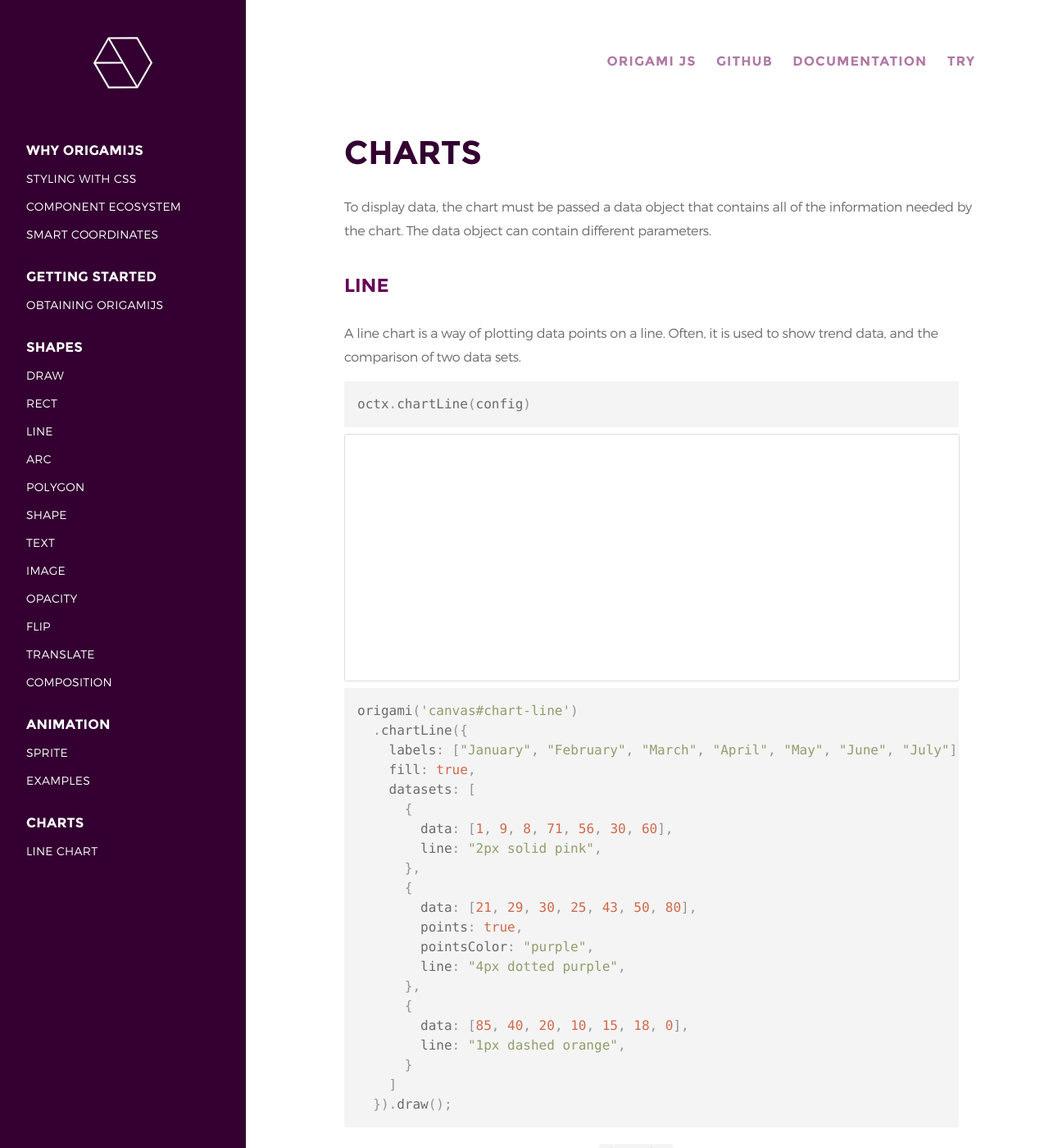
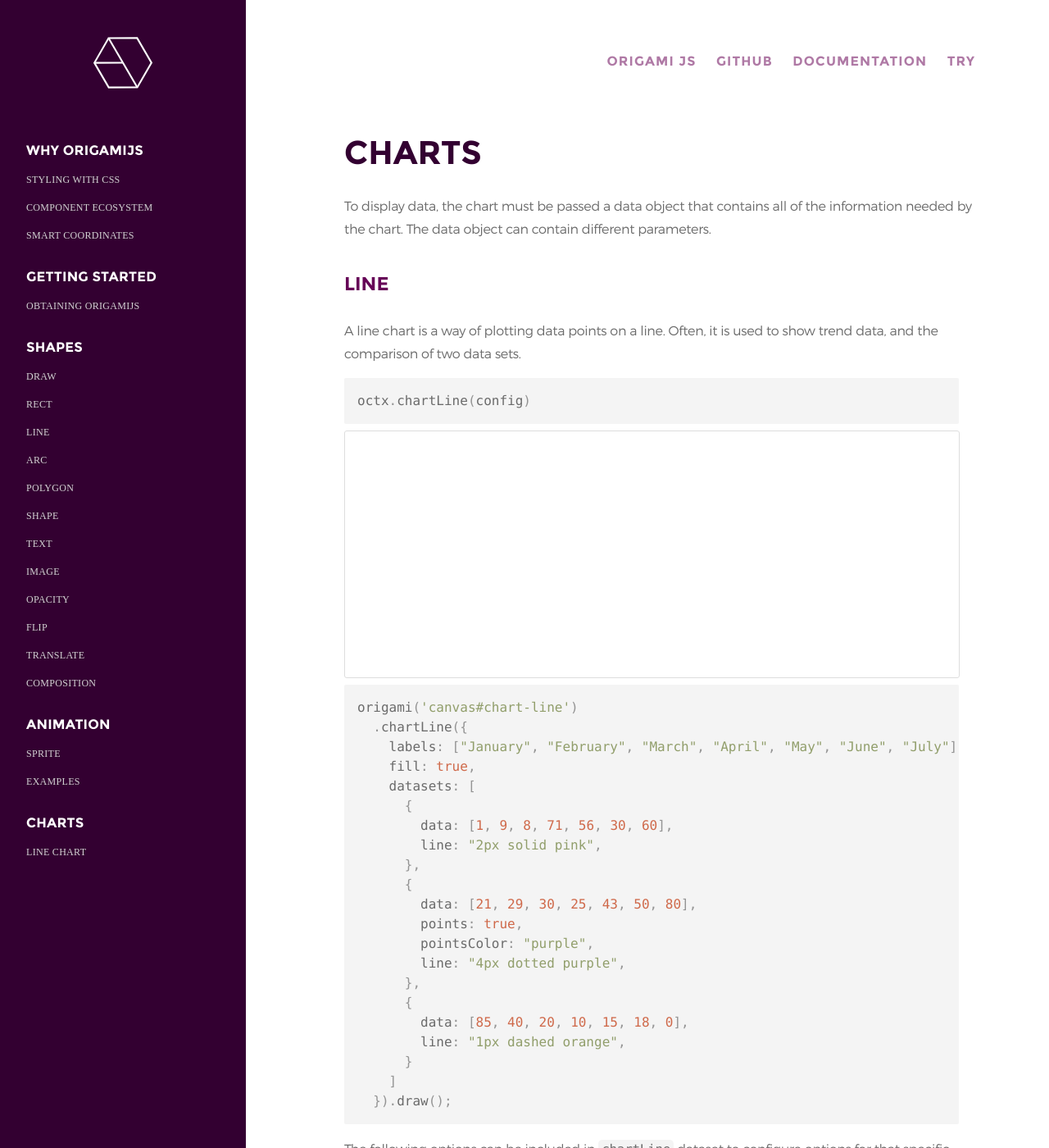
Before and after one commit to raphamorim/origamijs, a Jekyll site: the page built from _docs/5-charts.md, in a window 1280 px wide and 1400 px high. Shown: the whole window at 82% size. Built offline with Jekyll 4.4.1, drawn with Linux system fonts in a browser that asks for light colours; some web fonts are replaced.

Commit message:
Adding type adjustments :] (#22)
* Fixing sidebar type hierarchy

* Adding a hover to sidebar

* Adjusting text line-height

* Adjusting table head

```diff
--- a/assets/stylesheet/molecules/documentation.scss
+++ b/assets/stylesheet/molecules/documentation.scss
@@ -27,7 +27,7 @@
         font-family: "Montserrat-Light";
         font-size: 16px;
         letter-spacing: -0.3px;
-        line-height: 29px;
+        line-height: 28px;
         color: $docs-gray;
     }
 
@@ -162,6 +162,15 @@ table td, table th {
     color: #FFF;
 }
 
+table th {
+    font-family: "Montserrat-Regular";
+    font-size: 15px;
+    letter-spacing: 0.2px;
+    color: #fff;
+    background-color: #660257;
+
+}
+
 table td {
     font-family: "Montserrat-Light";
     font-size: 16px;
@@ -173,7 +182,3 @@ table td {
 table tr:last-child th {
     border-bottom: 0;
 }
-
-table th {
-    background-color: #330031;
-}
--- a/assets/stylesheet/organisms/sidebar.scss
+++ b/assets/stylesheet/organisms/sidebar.scss
@@ -31,11 +31,16 @@
         text-transform: uppercase;
 
         &.subtopic {
-            font-family: 'Montserrat-Light';
-            font-size: 14px;
+            font-family: 'Montserrat-Regular';
+            font-size: 12px;
             font-weight: 300;
+            color: #D3D3D3;
             letter-spacing: 0.3px;
             font-style: normal;
+        }
+
+        &.subtopic:hover {
+            color: #fff;
         }
     }
 }
```
